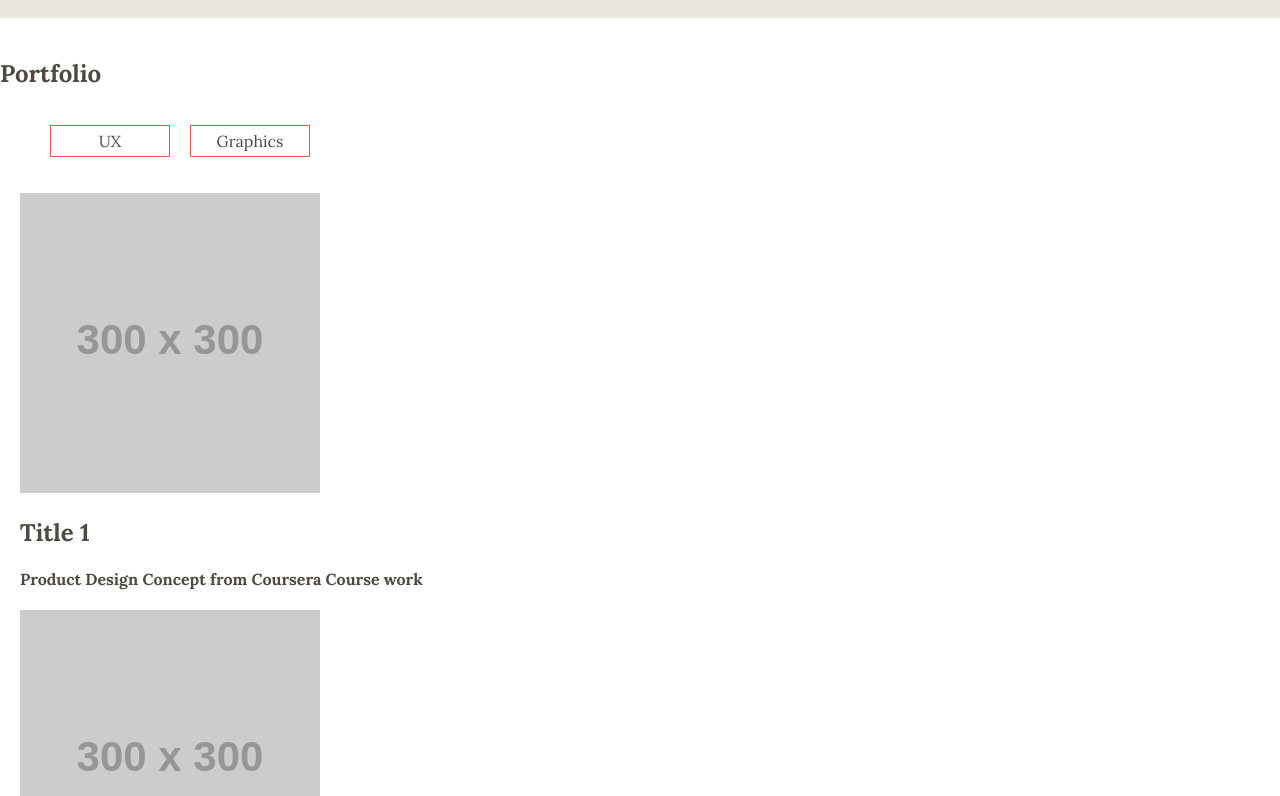
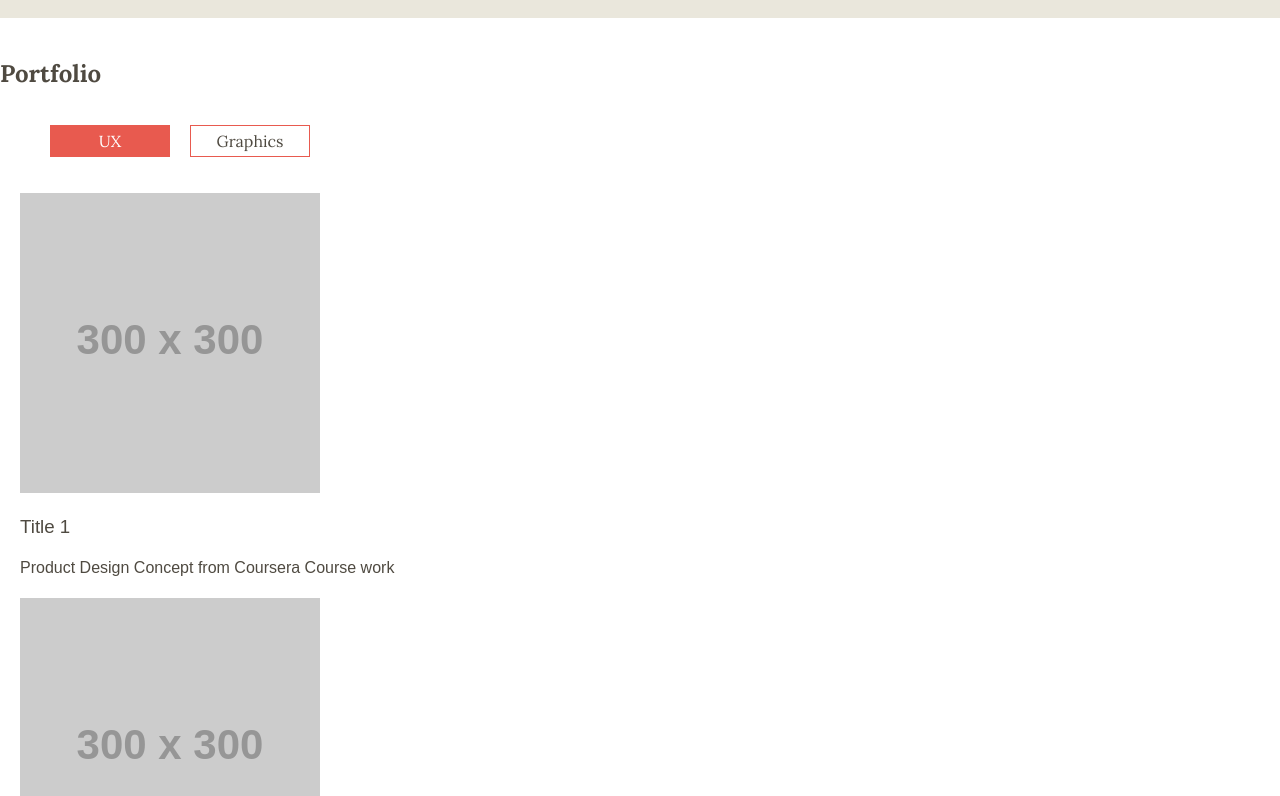
Before and after one commit to li-ling/portfolio-site, a React app: page / in a window 1280 px wide. Shown: the part 424-1220 px from the top of the page. Built offline with nearby package versions, Linux system fonts and the light colour scheme.

Commit message:
added onClick handler for changing portfolio type

```diff
--- a/src/components/Tile/Tile.js
+++ b/src/components/Tile/Tile.js
@@ -5,7 +5,7 @@ const tile = (props) => {
   return (
     <div>
         <img src={props.thumbUrl} alt={props.title}/>
-        <h2>{props.title}</h2>
+        <h3>{props.title}</h3>
         <h4>{props.subTitle}</h4>
     </div>
   )
--- a/src/containers/Portfolio/Portfolio.css
+++ b/src/containers/Portfolio/Portfolio.css
@@ -13,9 +13,10 @@
     border: 1px solid #E85A4F;
     text-align: center;
     box-sizing: border-box;
+    transition: all .2s ease-in-out;
 }
 
-.Portfolio li:hover, .Selected{
+.Portfolio li:hover, .SelectedWorkType{
     background-color: #E85A4F;
     color: white;
     cursor: pointer;
@@ -24,4 +25,5 @@
 .Tiles {
     margin: 20px;
     flex-flow: row wrap;
+    transition: all .2s ease-in-out;
 }
--- a/src/containers/Portfolio/Portfolio.js
+++ b/src/containers/Portfolio/Portfolio.js
@@ -4,7 +4,7 @@ import Tile from '../../components/Tile/Tile';
 
 const WORKTYPE_UX = 'UX';
 const WORKTYPE_GRAPHICS = 'Graphics';
-const workTypes = [WORKTYPE_UX,WORKTYPE_GRAPHICS];
+
 class Portfolio extends Component {
     state = {
         UXWorks: [
@@ -47,26 +47,39 @@ class Portfolio extends Component {
               thumbUrl: "http://via.placeholder.com/300x300"
             }
         ],
-        selectedFilter: WORKTYPE_UX
+        workTypes: [{ type: WORKTYPE_UX, isSelected: true},
+                    { type:WORKTYPE_GRAPHICS, isSelected: false}
+                ]
+    }
+
+    onWorkTypeChange = (event, selected) => {
+        const updatedWorkTypes =  [{ type: WORKTYPE_UX, isSelected: selected.type === WORKTYPE_UX},
+                             { type:WORKTYPE_GRAPHICS, isSelected: selected.type === WORKTYPE_GRAPHICS}
+                            ];
+        this.setState({workTypes: updatedWorkTypes});
     }
 
     render() {
-        const Tiles = this.state.selectedFilter === WORKTYPE_UX ? this.state.UXWorks : this.state.GraphicsWorks;
+        const selectedWorkType = this.state.workTypes.filter(w => w.isSelected);
+        const Tiles = selectedWorkType[0].type === WORKTYPE_UX ? this.state.UXWorks : this.state.GraphicsWorks;
 
         return (
             <section className={styles.Portfolio}>
                 <h1>Portfolio</h1>
                 <ul>
-            { workTypes.map((f, i)=>
-                <li key={i}>{f}</li>
+                    { this.state.workTypes.map((w, i)=>
+                        <li key={w.type}
+                            onClick={(e) => this.onWorkTypeChange(e, w)}
+                            className={ w.isSelected ? styles.SelectedWorkType : null  }
+                        >{w.type}</li>
                     ) }
                 </ul>
                 <div className={styles.Tiles}>
-            {Tiles.map((w,i) =>
+                    {Tiles.map((t,i) =>
                         <Tile key={i}
-                    title = {w.title}
-                    subTitle = {w.subTitle}
-                    thumbUrl = {w.thumbUrl}
+                            title = {t.title}
+                            subTitle = {t.subTitle}
+                            thumbUrl = {t.thumbUrl}
                         />
                         ) }
                 </div>
--- a/src/index.css
+++ b/src/index.css
@@ -4,13 +4,26 @@ body {
   font-family: 'Lora', serif;
   color: #4F4A41;
 }
-h1, h2 {
+/* h1, h2 {
+  font-family: 'Lora', serif;
+} */
+
+h1 {
   font-family: 'Lora', serif;
   font-weight: 700;
-  /* #272727; */
+}
+
+h2 {
+  font-family: 'Lora', serif;
+  font-weight: 400;
 }
 
 h3{
   font-family: 'Monsterra', sans-serif;
   font-weight: 500;
 }
+
+h4{
+  font-family: 'Monsterra', sans-serif;
+  font-weight: 400;
+}
```
Lines whose indentation alone changed are shown as unchanged.
